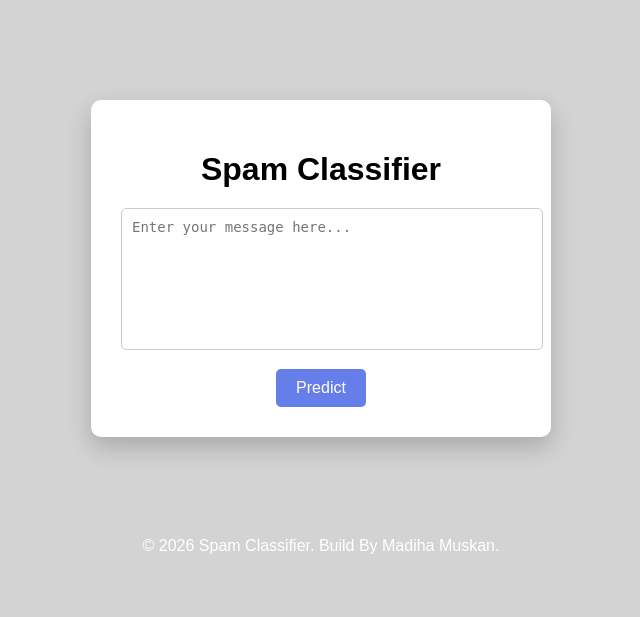
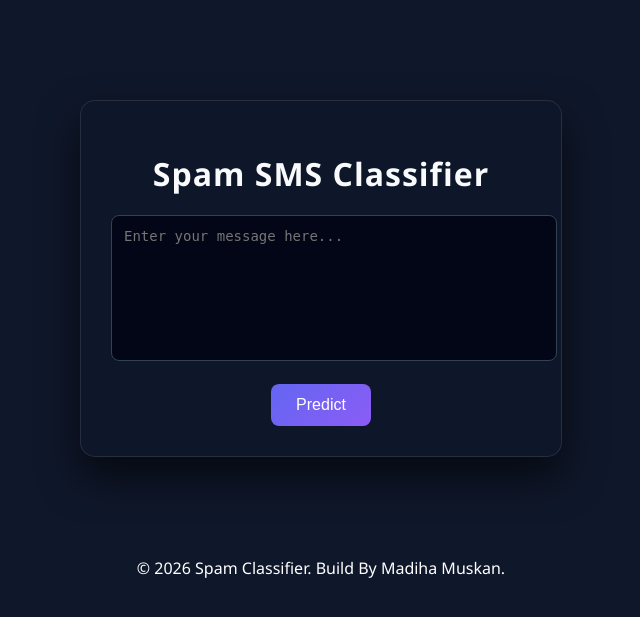
Before and after one commit to madihamuskan/spam-sms-classifier, a Flask app: page / in a window 1280 px wide. Shown: the top 617 px of the page, without its empty margins (319-959 px from the left). Run offline with Flask 3, Linux system fonts and the light colour scheme; parts of the project's set-up code (start-up, migrations or seed data) failed here and were passed over.

Commit message:
Add files via upload

```diff
--- a/templates/index.html
+++ b/templates/index.html
@@ -3,75 +3,97 @@
 <head>
     <meta name="viewport" content="width=device-width, initial-scale=1.0">
     <meta charset="UTF-8">
-    <title>Spam Classifier</title>
-
+    <title>Spam SMS Classifier</title>
 
 <style>
     body {
-            font-family: Arial, sans-serif;
-            background: lightgray;
+        font-family: 'Segoe UI', Tahoma, Geneva, Verdana, sans-serif;
+        background: #0f172a;
         margin: 0;
         padding: 0;
+        color: #e2e8f0;
     }
 
     .container {
-            width: 400px;
+        width: 420px;
         margin: 100px auto;
-            background: white;
+        background: rgba(15, 23, 42, 0.9);
         padding: 30px;
-            border-radius: 10px;
-            box-shadow: 0 10px 25px rgba(0,0,0,0.2);
+        border-radius: 15px;
+        box-shadow: 0 20px 40px rgba(0, 0, 0, 0.6);
         text-align: center;
+        backdrop-filter: blur(10px);
+        border: 1px solid rgba(255, 255, 255, 0.1);
     }
 
     h1 {
         margin-bottom: 20px;
+        color: #f8fafc;
+        letter-spacing: 1px;
     }
 
     textarea {
         width: 100%;
         height: 120px;
-            padding: 10px;
-            border-radius: 5px;
-            border: 1px solid #ccc;
+        padding: 12px;
+        border-radius: 8px;
+        border: 1px solid #334155;
         resize: none;
         font-size: 14px;
+        background: #020617;
+        color: #e2e8f0;
+        outline: none;
+        transition: 0.3s;
+    }
+
+    textarea:focus {
+        border-color: #6366f1;
+        box-shadow: 0 0 10px rgba(99, 102, 241, 0.5);
     }
 
     button {
-            margin-top: 15px;
-            padding: 10px 20px;
+        margin-top: 18px;
+        padding: 12px 25px;
         border: none;
-            background: #667eea;
+        background: linear-gradient(135deg, #6366f1, #8b5cf6);
         color: white;
-            border-radius: 5px;
+        border-radius: 8px;
         cursor: pointer;
         font-size: 16px;
+        transition: 0.3s ease;
     }
 
     button:hover {
-            background: #5a67d8;
+        transform: translateY(-2px);
+        box-shadow: 0 10px 20px rgba(99, 102, 241, 0.4);
     }
 
     .result {
-            margin-top: 20px;
-            font-size: 20px;
+        margin-top: 25px;
+        font-size: 22px;
         font-weight: bold;
+        padding: 10px;
+        border-radius: 8px;
     }
 
     .spam {
-            color: red;
+        color: #ff4d4d;
+        background: rgba(255, 77, 77, 0.1);
+        border: 1px solid rgba(255, 77, 77, 0.4);
     }
 
     .not-spam {
-            color: green;
+        color: #22c55e;
+        background: rgba(34, 197, 94, 0.1);
+        border: 1px solid rgba(34, 197, 94, 0.4);
     }
 </style>
+
 </head>
 <body>
 
 <div class="container">
-    <h1>Spam Classifier</h1>
+    <h1>Spam SMS Classifier</h1>
 
     <form method="POST">
 <textarea name="message" placeholder="Enter your message here..." required>{{ message | default('') }}</textarea>        <br>
@@ -85,7 +107,10 @@
         </div>
     {% endif %}
 </div>
-<footer style="text-align: center; margin-top: 50px; color: #fff;">
+<center>
+<footer style="text-align: center; margin-top: 50px; color: white;">
     &copy; 2026 Spam Classifier. Build By Madiha Muskan.
+</footer>
+</center>
 </body>
 </html>
```
Lines whose indentation alone changed are shown as unchanged.
